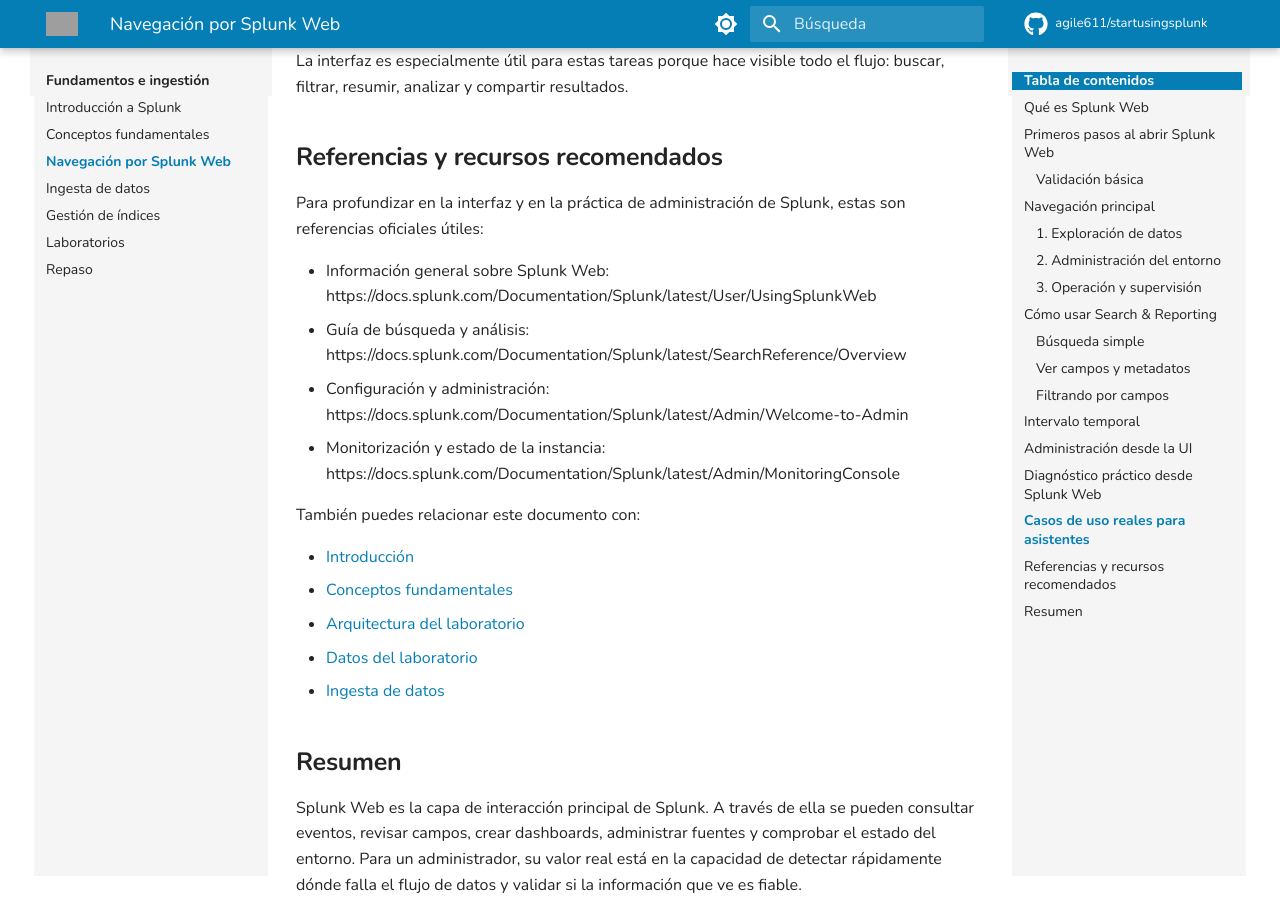
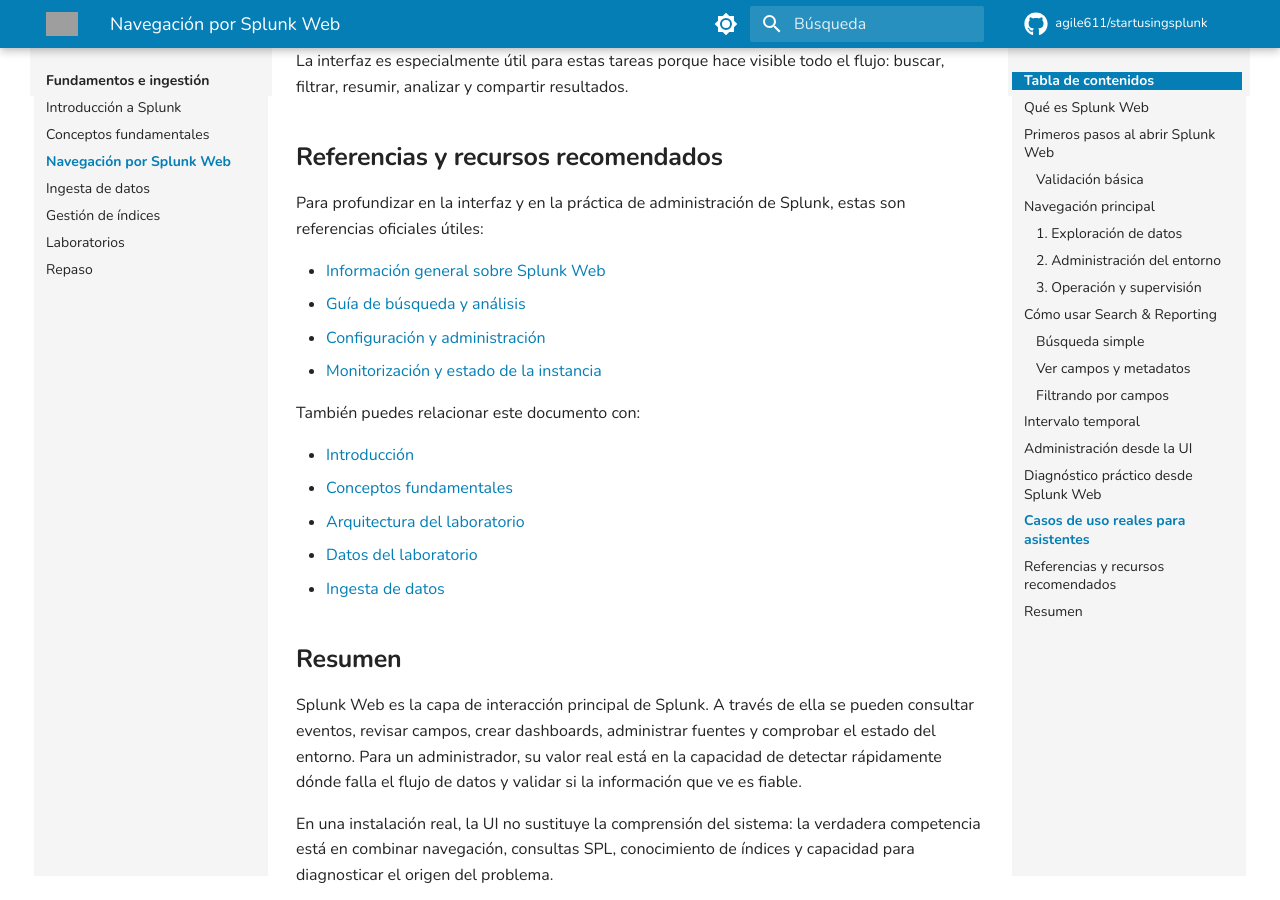
Before and after one commit to agile611/startusingsplunk, an MkDocs documentation site: the page built from docs/sesion-1/03-splunk-web.md, in a window 1280 px wide and 900 px high, scrolled down 4828 px. Built offline with MkDocs 1.6.1 and Material for MkDocs 9.7.7, drawn with Linux system fonts in a browser that asks for light colours; comment, search, counter and statistics services are not loaded; grey boxes are pictures that could not be loaded.

Commit message:
splunk web

```diff
--- a/docs/sesion-1/03-splunk-web.md
+++ b/docs/sesion-1/03-splunk-web.md
@@ -191,14 +191,10 @@ flujo: buscar, filtrar, resumir, analizar y compartir resultados.
 Para profundizar en la interfaz y en la práctica de administración de Splunk,
 estas son referencias oficiales útiles:
 
-- Información general sobre Splunk Web:
-  https://docs.splunk.com/Documentation/Splunk/latest/User/UsingSplunkWeb
-- Guía de búsqueda y análisis:
-  https://docs.splunk.com/Documentation/Splunk/latest/SearchReference/Overview
-- Configuración y administración:
-  https://docs.splunk.com/Documentation/Splunk/latest/Admin/Welcome-to-Admin
-- Monitorización y estado de la instancia:
-  https://docs.splunk.com/Documentation/Splunk/latest/Admin/MonitoringConsole
+- [Información general sobre Splunk Web](https://docs.splunk.com/Documentation/Splunk/latest/User/UsingSplunkWeb)
+- [Guía de búsqueda y análisis](https://docs.splunk.com/Documentation/Splunk/latest/SearchReference/Overview)
+- [Configuración y administración](https://docs.splunk.com/Documentation/Splunk/latest/Admin/Welcome-to-Admin)
+- [Monitorización y estado de la instancia](https://docs.splunk.com/Documentation/Splunk/latest/Admin/MonitoringConsole)
 
 También puedes relacionar este documento con:
 
```
